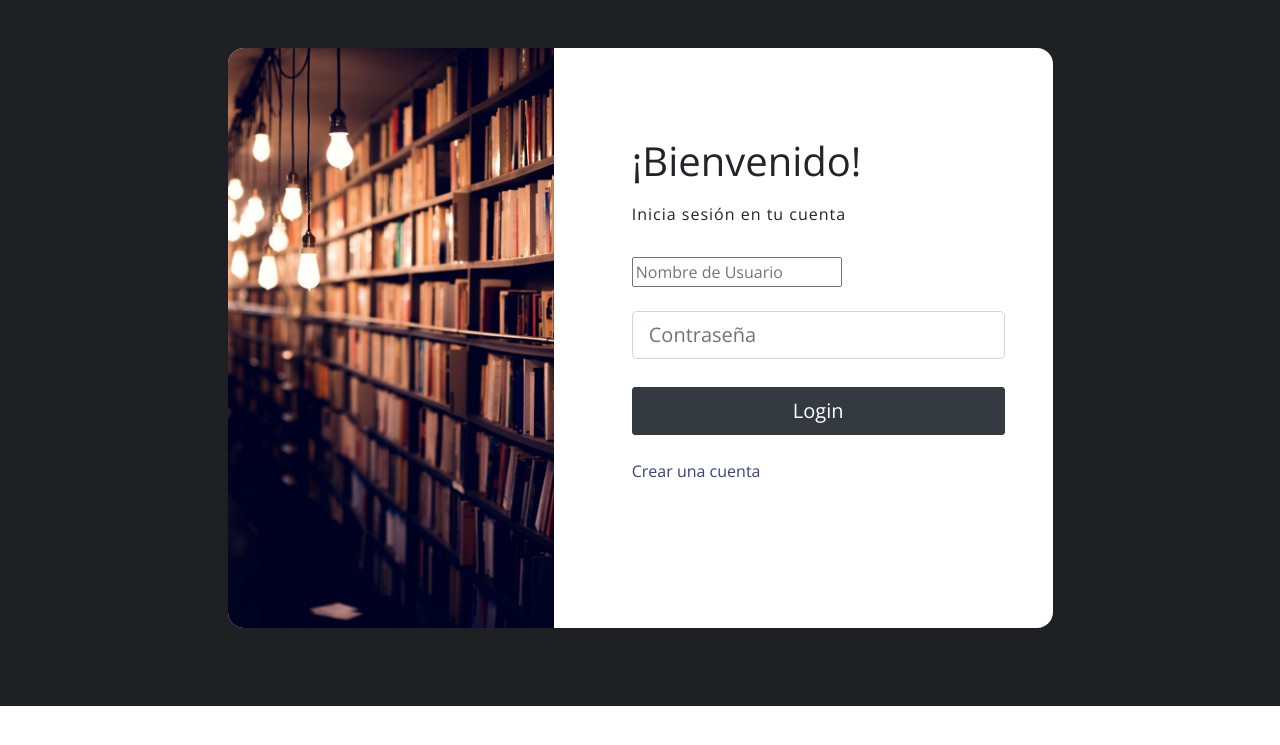
After one commit to sebasio3k/Biblioteca, a Django app: page /accounts/login/ in a window 1280 px wide. The commit adds this page. Shown: the top 745 px of the page. Run offline with Django 4.2, Linux system fonts and the light colour scheme; some libraries are stand-ins or nearby versions.

Commit message:
login y logout, validacion login 1/2

```diff
--- a/biblioteca/settings.py
+++ b/biblioteca/settings.py
@@ -12,6 +12,7 @@ https://docs.djangoproject.com/en/4.0/ref/settings/
 import os
 from pathlib import Path
 
+from django.urls import reverse_lazy
 from dotenv import load_dotenv
 
 load_dotenv()  # take environment variables from .env.
@@ -40,6 +41,7 @@ INSTALLED_APPS = [
     'django.contrib.messages',
     'django.contrib.staticfiles',
     'apps.libro',
+    'apps.usuario',
     'import_export',
     'static',
 ]
@@ -131,3 +133,5 @@ STATIC_URL = 'static/'
 DEFAULT_AUTO_FIELD = 'django.db.models.BigAutoField'
 
 STATICFILES_DIRS = (os.path.join(BASE_DIR, 'static'),)
+LOGIN_REDIRECT_URL = reverse_lazy('index')
+LOGOUT_REDIRECT_URL = reverse_lazy('login')
--- a/biblioteca/urls.py
+++ b/biblioteca/urls.py
@@ -14,13 +14,18 @@ Including another URLconf
     2. Add a URL to urlpatterns:  path('blog/', include('blog.urls'))
 """
 from django.contrib import admin
+from django.contrib.auth.decorators import login_required
+
 from django.urls import path, include
 
 from apps.libro.views import Inicio
+from apps.usuario.views import Login, logoutUsuario
 
 urlpatterns = [
     path('admin/', admin.site.urls),
     # Enlazar url de app con url de proyecto:
     path('libro/', include(('apps.libro.urls', 'libro'))),
-    path('', Inicio.as_view(), name='index')
+    path('', login_required(Inicio.as_view()), name='index'),
+    path('accounts/login/', Login.as_view(), name='login'),
+    path('logout/', login_required(logoutUsuario), name='logout'),
 ]
--- a/templates/index.html
+++ b/templates/index.html
@@ -80,6 +80,9 @@
 </head>
 
 <body>
+{% block contenido %}
+
+
 <!-- Left Panel -->
 <aside id="left-panel" class="left-panel">
     <nav class="navbar navbar-expand-sm navbar-default">
@@ -150,14 +153,11 @@
                     </a>
 
                     <div class="user-menu dropdown-menu">
-                        <a class="nav-link" href="#"><i class="fa fa- user"></i>My Profile</a>
+                        <a class="nav-link" href="#"><i class="fa fa- user"></i>Mi Perfil</a>
 
-                        <a class="nav-link" href="#"><i class="fa fa- user"></i>Notifications <span
-                                class="count">13</span></a>
+                        <a class="nav-link" href="{% url 'admin:index' %}"><i class="fa fa -cog"></i>Administración</a>
 
-                        <a class="nav-link" href="#"><i class="fa fa -cog"></i>Settings</a>
-
-                        <a class="nav-link" href="#"><i class="fa fa-power -off"></i>Logout</a>
+                        <a class="nav-link" href="{% url 'logout' %}"><i class="fa fa-power -off"></i>Cerrar Sesión</a>
                     </div>
                 </div>
 
@@ -179,7 +179,7 @@
                                 Biblioteca Digital
                             </h1>
                             <h2 class="display-5">
-                                Bienvenido
+                                Bienvenido  <span> <strong>{{ user.username }}</strong></span>
                             </h2>
                         </div>
                     </div>
@@ -506,5 +506,6 @@
         // Bar Chart #flotBarChart End
     });
 </script>
+{% endblock contenido%}
 </body>
 </html>
--- /dev/null
+++ b/templates/login.html
@@ -0,0 +1,83 @@
+{% extends 'index.html' %}
+{% load static %}
+
+{% block title %}
+    Login
+{% endblock title %}
+
+{% block contenido %}
+
+    <section class="vh-100" style="background-color: #202124;">
+        <div class="container py-5 h-100">
+            <div class="row d-flex justify-content-center align-items-center h-100">
+                <div class="col col-xl-9">
+                    <div class="card" style="border-radius: 1rem;">
+                        <div class="row g-0">
+                            <div class="col-md-6 col-lg-5 d-none d-md-block">
+                                <img src="{% static 'images/bibliot.jpg' %}"
+                                     alt="login form" class="img-fluid"
+                                     style="border-radius: 1rem 0 0 1rem;"/>
+                            </div>
+                            <div class="col-md-6 col-lg-7 d-flex align-items-center">
+                                <div class="card-body p-4 p-lg-5 text-black">
+
+                                    <form method="post">
+                                        {% csrf_token %}
+                                        {% if form.non_fields_errors %}
+                                            <div class="alert, alert-danger alert-dismissible" role="alert">
+                                                {{ form.non_fields_errors }}
+                                            </div>
+                                        {% endif %}
+                                        <div class="d-flex align-items-center mb-3 pb-1">
+                                            <span class="h1 fw-bold mb-0">¡Bienvenido!</span>
+                                        </div>
+
+                                        <h5 class="fw-normal mb-3 pb-3" style="letter-spacing: 1px;">
+                                            Inicia sesión en tu cuenta
+                                        </h5>
+
+                                        <div class="form-group">
+                                            {% if form.username.errors %}
+
+                                            {% endif %}
+                                            <div class="form-outline mb-4">
+                                                {#                                            <input type="text" name="username"#}
+                                                {#                                                   class="form-control form-control-lg"#}
+                                                {#                                                   placeholder="Nombre de usuario"/>#}
+                                                {{ form.username }}
+                                                {#                                            <label class="form-label" for="form2Example17">Email address</label>#}
+                                            </div>
+                                        </div>
+
+                                        <div class="form-outline mb-4">
+                                            <input type="password" name="password"
+                                                   class="form-control form-control-lg"
+                                                   placeholder="Contraseña"/>
+                                            {#                                            <label class="form-label" for="form2Example27">Password</label>#}
+                                        </div>
+
+                                        <div class="pt-1 mb-4">
+                                            <button class="btn btn-dark btn-lg btn-block" type="submit">Login</button>
+                                        </div>
+
+                                        {#                                        <a class="small text-muted" href="#!">Forgot password?</a>#}
+                                        <p class="mb-5 pb-lg-2" style="color: #393f81;">
+                                            <a
+                                                    href="#!"
+                                                    style="color: #393f81;">Crear una cuenta</a>
+                                        </p>
+                                        {#                                        <a href="#!" class="small text-muted">Terms of use.</a>#}
+                                        {#                                        <a href="#!" class="small text-muted">Privacy policy</a>#}
+                                    </form>
+
+                                </div>
+                            </div>
+                        </div>
+                    </div>
+                </div>
+            </div>
+        </div>
+    </section>
+
+
+{% endblock contenido %}
```
Also changed, not shown: static/images/bibliot.jpg (added).
